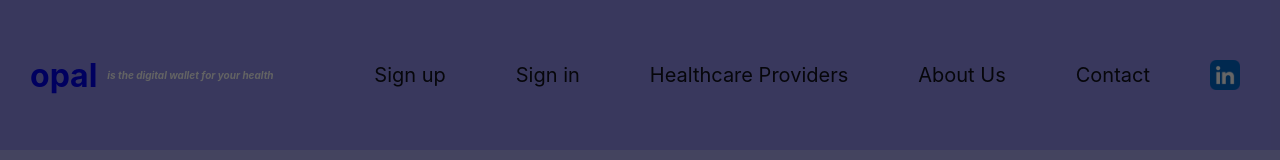
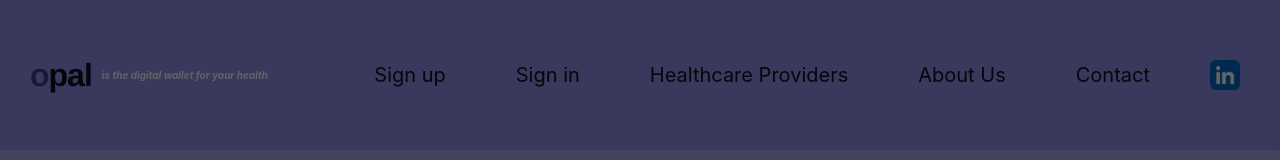
Before and after one commit to AmirFone/Start-up-studio-codebase, a React (Create React App) app in the folder health-app-iteration-two/opal/: page / in a window 1280 px wide. Shown: the top 160 px of the page. Built offline with nearby package versions, Linux system fonts and the light colour scheme.

Commit message:
Update branding and styling in App.js and App.css

```diff
--- a/health-app-iteration-two/opal/src/App.js
+++ b/health-app-iteration-two/opal/src/App.js
@@ -74,10 +74,17 @@ function App() {
       <div className="App">
       <header>
         <nav>
-          <div className="brand-container">
-            <span><Link to="/" style={{ textDecoration: 'none' }}>opal</Link></span>
-            <span className="tagline">is the digital wallet for your health</span>
-          </div>
+        <div className="brand-container">
+          <Link to="/" className="logo-link">
+            <span className="logo-text">
+              <span className="letter-o">o</span>
+              <span className="letter-p">p</span>
+              <span className="letter-a">a</span>
+              <span className="letter-l">l</span>
+            </span>
+          </Link>
+          <span className="tagline">is the digital wallet for your health</span>
+    </div>
           <ul>
             <li><Link to="/signup" className="nav-link">Sign up</Link></li>
             <li><Link to="/signin" className="nav-link">Sign in</Link></li>
--- a/health-app-iteration-two/opal/src/Style-sheets/App.css
+++ b/health-app-iteration-two/opal/src/Style-sheets/App.css
@@ -474,3 +474,30 @@ footer {
 .hero, .features, .cta, .form-section {
   animation: fadeIn 1s ease-out;
 }
+
+.logo-link {
+  text-decoration: none;
+}
+
+.logo-text {
+  font-family: 'Helvetica Neue', Arial, sans-serif;
+  font-size: 32px;
+  font-weight: bold;
+  letter-spacing: -1px;
+}
+
+.letter-o {
+  color: #403f86;
+}
+
+.letter-p {
+  color: var(--rich-black);
+}
+
+.letter-a {
+  color: var(--rich-black);
+}
+
+.letter-l {
+  color: var(--rich-black);
+}
```
